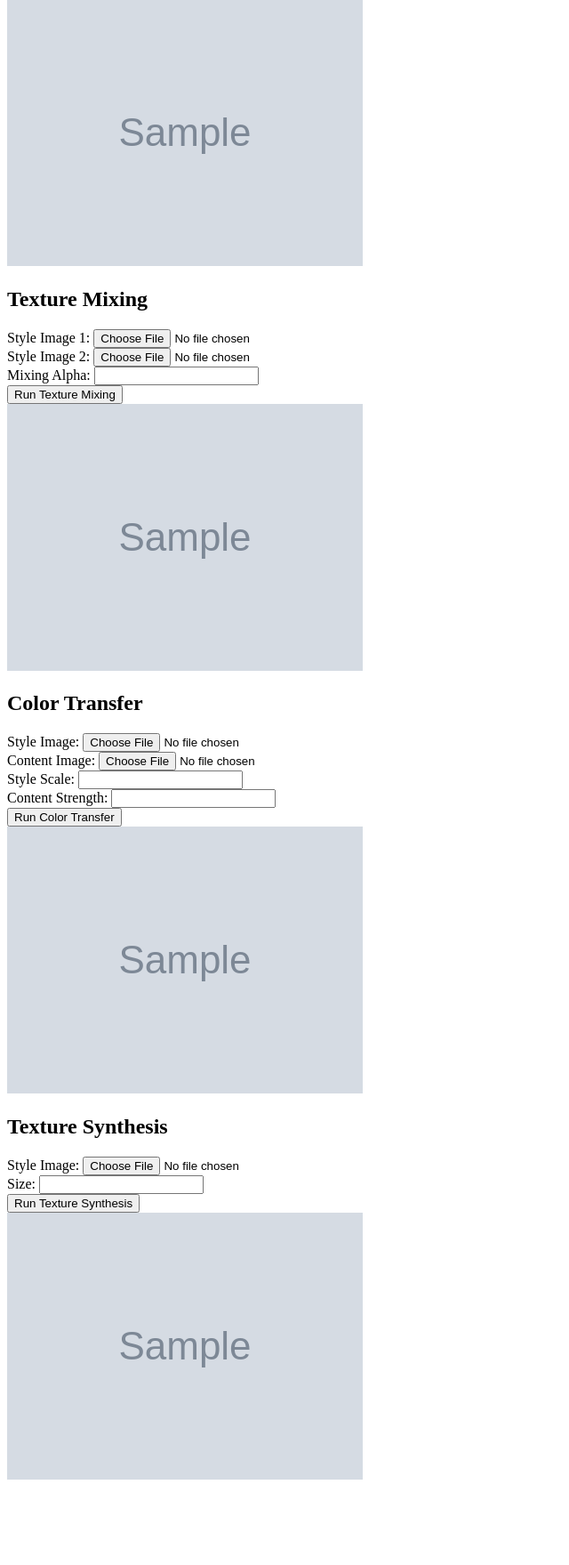
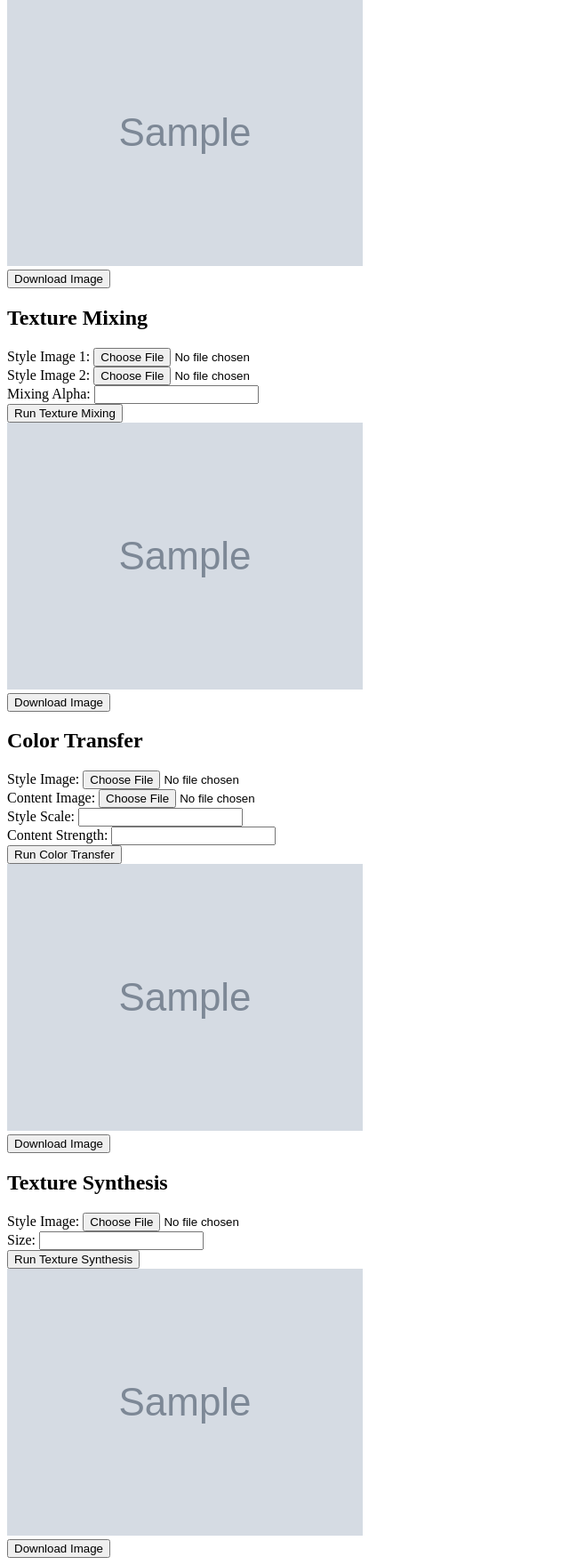
Before and after one commit to cintianingsih/pcd_texture, a Flask app: template templates/index.html in a window 1280 px wide. Shown: the part 245-2004 px from the top of the page at 89% size, without its empty margins (0-640 px from the left). Before the commit the page ends 1908 px from the top, so only its background shows below. Run offline with Flask 3, Linux system fonts and the light colour scheme; the template is opened without the code that fills it: most values are stand-ins (such as "Sample title", 1, 10 or a date in 2020); grey boxes marked "Sample" are stand-in pictures.

Commit message:
add download

```diff
--- a/templates/index.html
+++ b/templates/index.html
@@ -24,6 +24,10 @@
     {% if generated_images %}
         {% for image in generated_images %}
             <img src="{{ url_for('serve_generated_image', filename=image) }}" alt="Generated Image">
+            <br>
+            <a href="{{ url_for('serve_generated_image', filename=image) }}" download="{{ image }}">
+                <button type="button">Download Image</button>
+            </a>
         {% endfor %}
     {% else %}
         <p>No generated images available.</p>
@@ -45,6 +49,10 @@
     {% if generated_images_mixing %}
     {% for image in generated_images_mixing %}
         <img src="{{ url_for('serve_generated_image', filename=image) }}" alt="Generated Image">
+        <br>
+        <a href="{{ url_for('serve_generated_image', filename=image) }}" download="{{ image }}">
+            <button type="button">Download Image</button>
+        </a>
     {% endfor %}
 {% else %}
     <p>No generated images available for Texture Mixing.</p>
@@ -68,6 +76,10 @@
     {% if generated_images_color_transfer %}
     {% for image in generated_images_color_transfer %}
         <img src="{{ url_for('serve_generated_image', filename=image) }}" alt="Generated Image">
+        <br>
+        <a href="{{ url_for('serve_generated_image', filename=image) }}" download="{{ image }}">
+            <button type="button">Download Image</button>
+        </a>
     {% endfor %}
 {% else %}
     <p>No generated images available for Color Transfer.</p>
@@ -86,6 +98,10 @@
     {% if generated_images_synthesis %}
     {% for image in generated_images_synthesis %}
         <img src="{{ url_for('serve_generated_image', filename=image) }}" alt="Generated Image">
+        <br>
+        <a href="{{ url_for('serve_generated_image', filename=image) }}" download="{{ image }}">
+            <button type="button">Download Image</button>
+        </a>
     {% endfor %}
 {% else %}
     <p>No generated images available for Texture Synthesis.</p>
```
Also changed, not shown: output/img_result.png, static/content/tas 2.jpg (added), static/content/tas 4.jpg (added), static/content/tas 6.jpg (added), static/style/Kartun.jpg (added), static/style/Rara.jpg (added).
